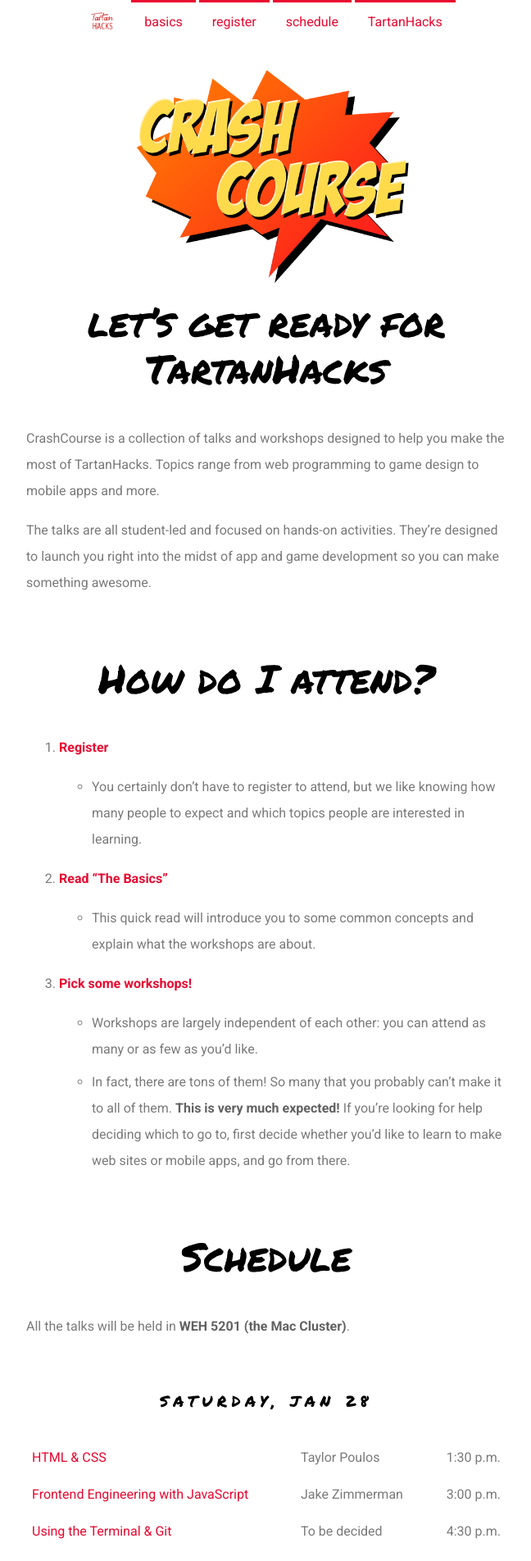
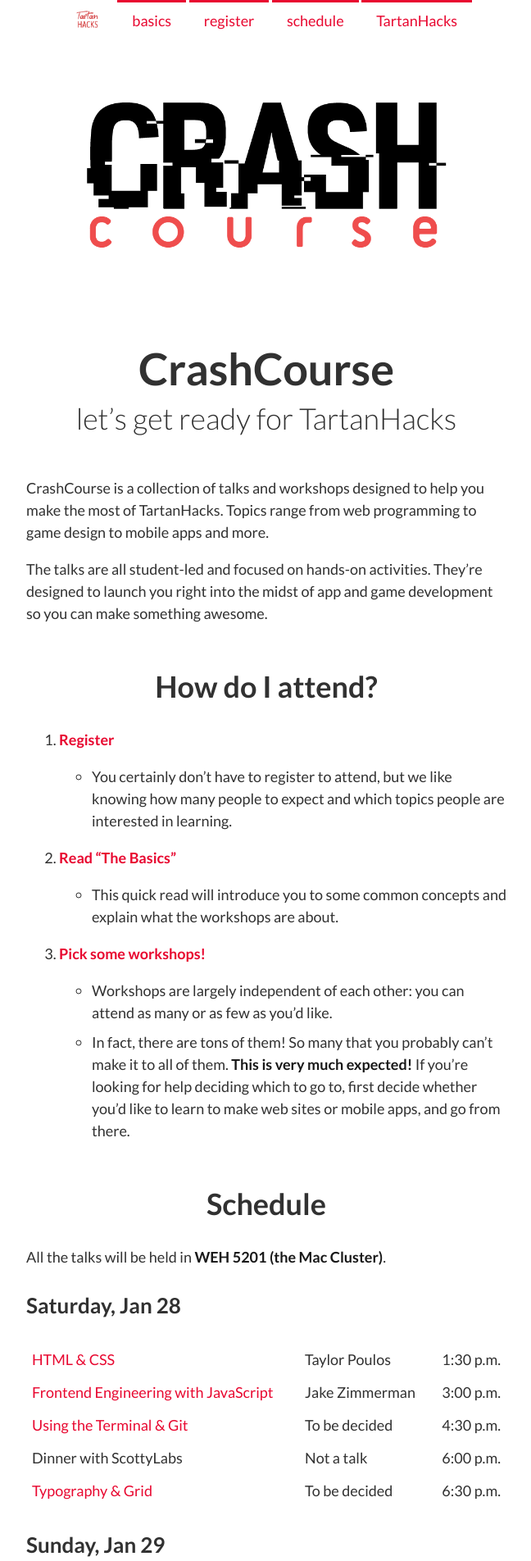
Before and after one commit to ScottyLabs/crashcourse, a Jekyll site: the page built from index.md, in a window 1280 px wide. Shown: the top 1904 px of the page at 82% size, without its empty margins (315-963 px from the left). Built offline with Jekyll 4.4.1, drawn with Linux system fonts in a browser that asks for light colours; nearby versions of some CDN libraries.

Commit message:
Update fonts, type, and branding

```diff
--- a/_includes/head.html
+++ b/_includes/head.html
@@ -9,7 +9,7 @@
 
     <link rel="canonical" href="{{ page.url | replace:'index.html','' | prepend: site.baseurl | prepend: site.url }}">
 
-    <link href='https://fonts.googleapis.com/css?family=Roboto:400,400italic,700,700italic,300|Permanent+Marker' rel='stylesheet' type='text/css'>
+    <link href="https://fonts.googleapis.com/css?family=Lato:300,400,400i,700" rel="stylesheet">
 
     <link rel="stylesheet" href="{{ site.baseurl }}/assets/css/pure/0.6.0/pure-min.css">
     <link rel="stylesheet" href="{{ site.baseurl }}/assets/css/pure/0.6.0/grids-responsive-min.css">
--- a/_sass/base.scss
+++ b/_sass/base.scss
@@ -15,9 +15,9 @@
 }
 
 html, body, .page-content .pure-g, .page-content .pure-u {
-  font-family: "Roboto", "Helvetica Neue", "Calibri", Arial, sans-serif;
-  font-size: 16px;
-  line-height: 2;
+  font-family: "Lato", Helvetica, Arial, sans-serif;
+  font-size: 18px;
+  line-height: 1.5;
   color: $text;
 }
 
@@ -79,6 +79,9 @@
 
 .hero-logo {
   text-align: center;
+
+  margin-top: 50px;
+  margin-bottom: 25px;
 }
 
 .hero-logo img{
@@ -103,32 +106,19 @@
 }
 
 h1 {
-  font-size: 72px;
+  font-size: 54px;
   line-height: 1.2;
-  font-family: 'Permanent Marker', cursive;
-  color: black;
 }
 
 h2 {
   margin-top: 1.5em;
-  font-size: 48px;
+  font-size: 36px;
   line-height: 1.2;
-  font-family: 'Permanent Marker', cursive;
-  font-weight: normal;
-  color: black;
 }
 
 h3 {
-
-  font-family: 'Permanent Marker', cursive;
-
-  font-weight: normal;
-  margin-top: 3em;
-  margin-bottom: 1.5em;
-  text-transform: uppercase;
-  color: black;
-  letter-spacing: 0.3em;
-  text-align: center;
+  font-size: 26px;
+  margin-top: 1em;
 }
 
 h4 {
--- a/assets/css/main.scss
+++ b/assets/css/main.scss
@@ -4,7 +4,7 @@
 @charset "utf-8";
 
 
-$text: #7a7a7a;
+$text: #313131;
 $text-dark: darken($text, 10%);
 
 
--- a/index.md
+++ b/index.md
@@ -7,7 +7,9 @@
   <img src="{{ site.baseurl }}/assets/img/crashcourse-logo.png">
 </div>
 
-## let's get ready for TartanHacks
+# CrashCourse
+
+###### let's get ready for TartanHacks
 
 CrashCourse is a collection of talks and workshops designed to help you make the
 most of TartanHacks. Topics range from web programming to game design to
```
Also changed, not shown: assets/img/crashcourse-logo.png.
